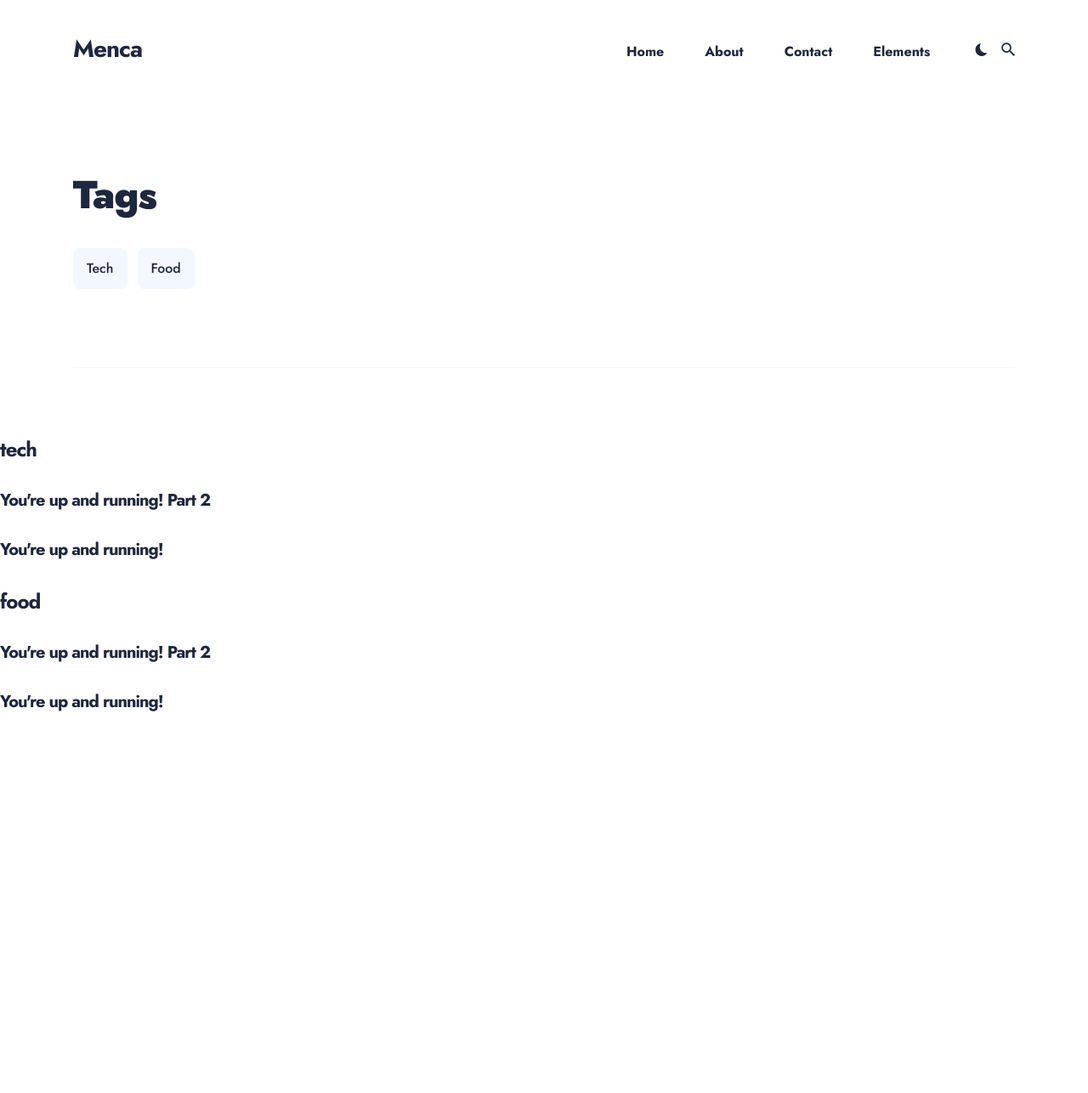
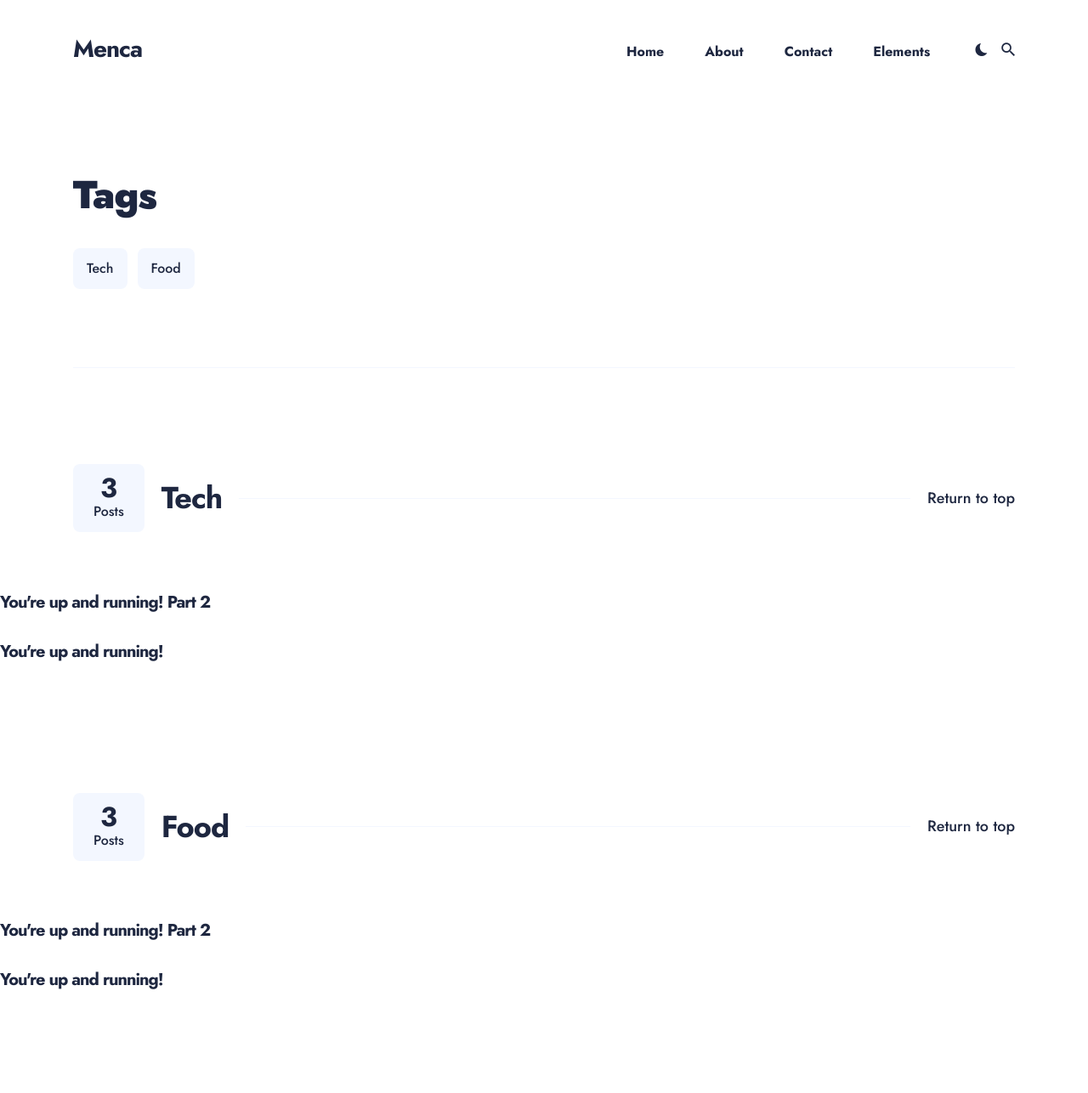
Before and after one commit to adityaraj2003/adityaraj2003.github.io, a Jekyll site: the page built from tags.html, in a window 1280 px wide. Shown: the whole page at 85% size. Built offline with Jekyll 4.4.1, drawn with Linux system fonts in a browser that asks for light colours; nearby versions of some CDN libraries; comment, search, counter and statistics services are not loaded; before the commit the page ends 900 px from its top, so only the background shows below that.

Commit message:
Update tags.html

```diff
--- a/tags.html
+++ b/tags.html
@@ -59,11 +59,28 @@ title: Tags
 {% for tag in site.tags %}
   <div class="archive-group">
     {% capture tag_name %}{{ tag | first }}{% endcapture %}
+
+     <div class="tags__inner">
+
+      <div class="container">
+        <div class="row">
+          <div class="col col-12">
+            <div class="tag__info">
+              <div class="tag__info-box">
+                <div class="tag__counter">
+                  <span>3</span>
+                  <small>Posts</small>
+                </div>
+                <h2 class="tag__name" id="{{ tag_name | slugize }}">{{ tag_name }}</h2>
+              </div>
+              <a class="top__link" href="#top">Return to top</a>
+            </div>
+          </div>
+        </div>
+      </div>
     <div id="#{{ tag_name | slugize }}"></div>
     <p></p>
 
-    <h3 class="category-head">{{ tag_name }}</h3>
-    <a name="{{ category_name | slugize }}"></a>
     {% for post in site.tags[tag_name] %}
     <article class="archive-item">
       <h4><a href="{{ site.baseurl }}{{ post.url }}">{{post.title}}</a></h4>
```
